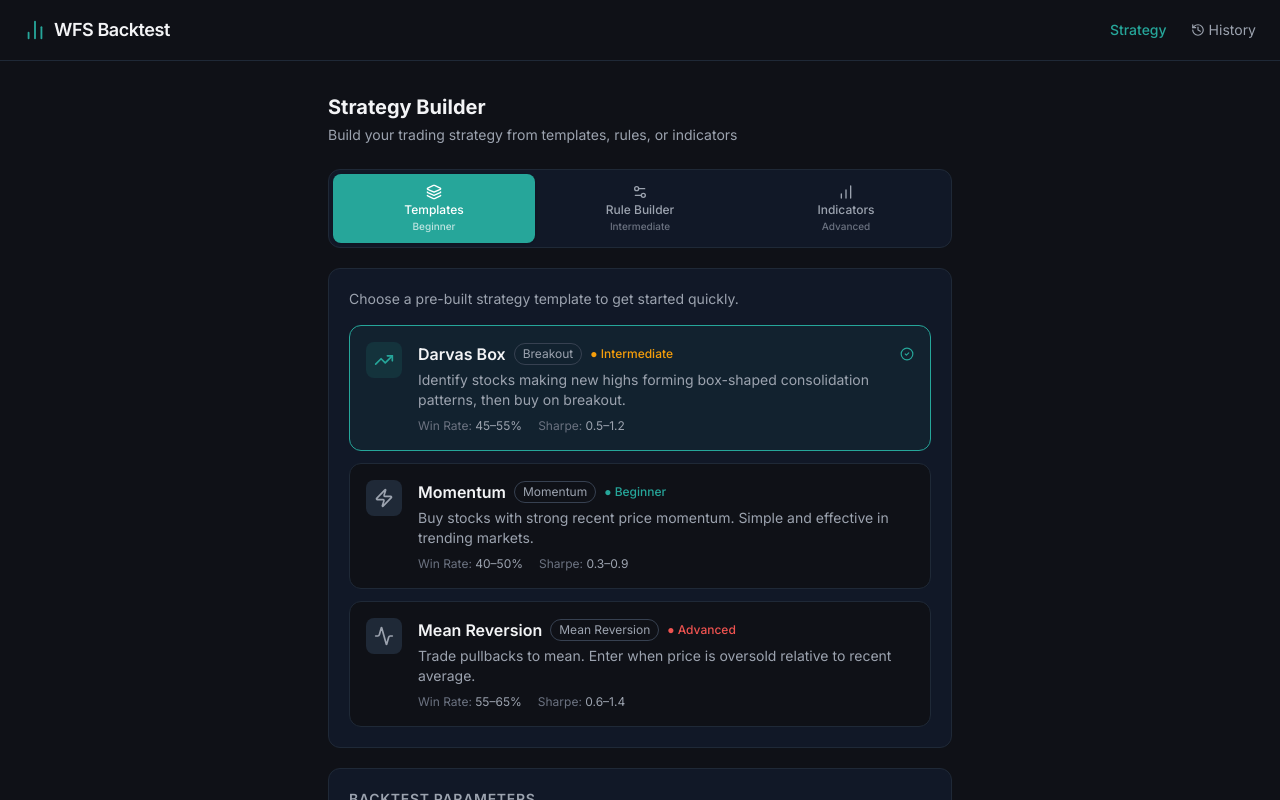
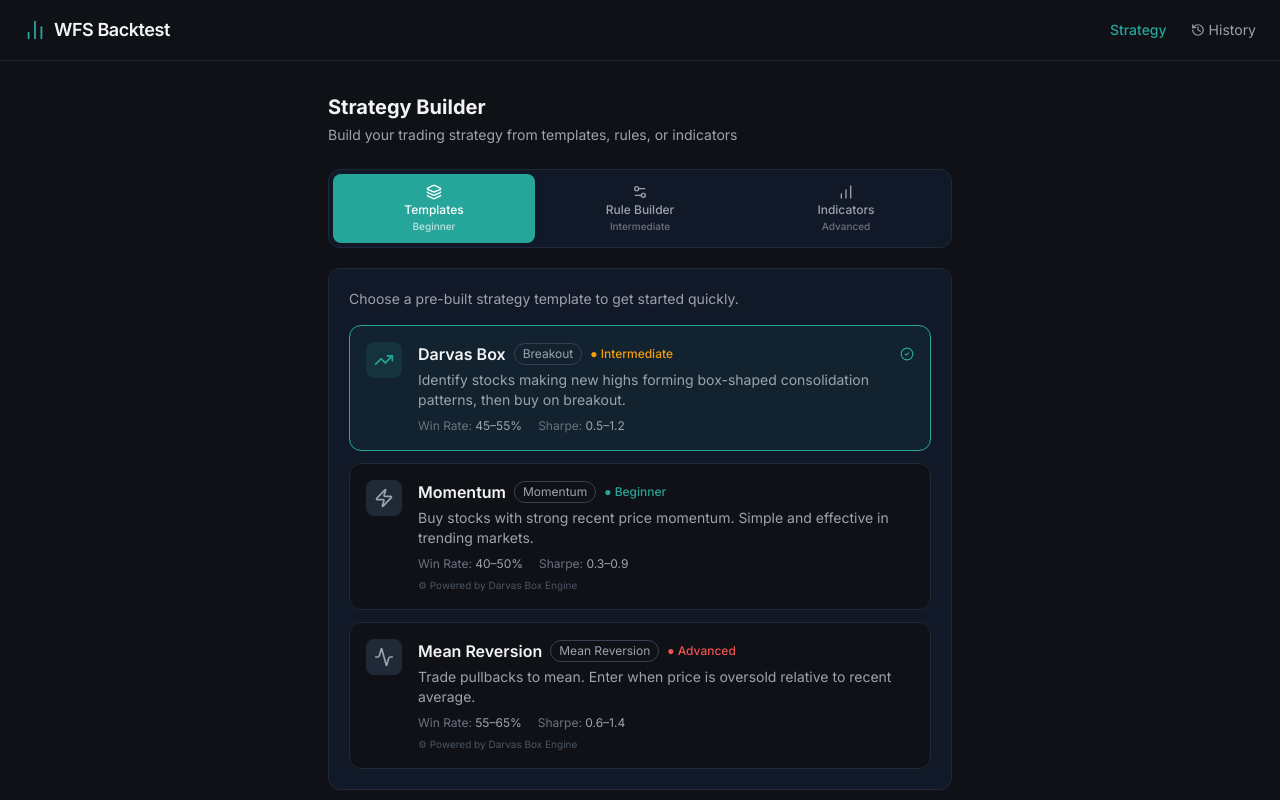
Before and after one commit to ssh00n/backtest-platform, a Next.js app in the folder web/: page /strategy in a window 1280 px wide. Shown: the top 800 px of the page. Built offline with nearby package versions, Linux system fonts and the light colour scheme; no server answers.

Commit message:
feat: add 'Powered by Darvas Box Engine' hint on Momentum/Mean Reversion cards

```diff
--- a/web/components/strategy/TemplatesTab.tsx
+++ b/web/components/strategy/TemplatesTab.tsx
@@ -108,6 +108,9 @@ export default function TemplatesTab({ selectedTemplate, onSelect }: Props) {
                     <span>Win Rate: <span className="text-[#9ca3af]">{t.winRateHint}</span></span>
                     <span>Sharpe: <span className="text-[#9ca3af]">{t.sharpHint}</span></span>
                   </div>
+                  {t.id !== 'darvas_box' && (
+                    <p className="mt-1.5 text-[10px] text-[#4b5563]">⚙ Powered by Darvas Box Engine</p>
+                  )}
                 </div>
               </div>
             </button>
```
